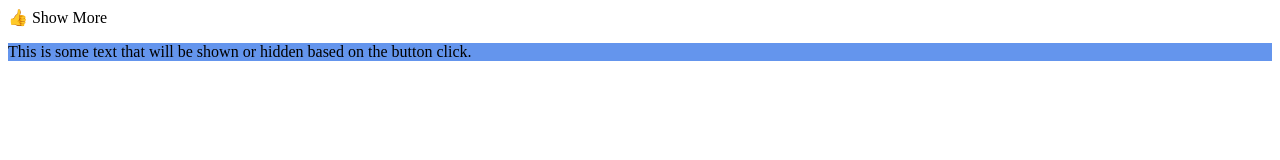
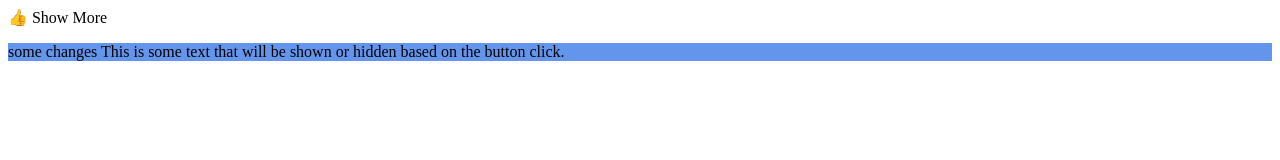
Before and after one commit to Tejaswini3011/week5-accor, a plain HTML site: page index.html in a window 1280 px wide. Drawn offline with Linux system fonts and the light colour scheme.

Commit message:
changed the paragraph

```diff
--- a/index.html
+++ b/index.html
@@ -13,7 +13,7 @@
     </div>
 
     <p id="text" class="colorButton">
-      This is some text that will be shown or hidden based on the button click.
+      some changes This is some text that will be shown or hidden based on the button click.
     </p>
   </body>
   <script src="script.js"></script>
```
